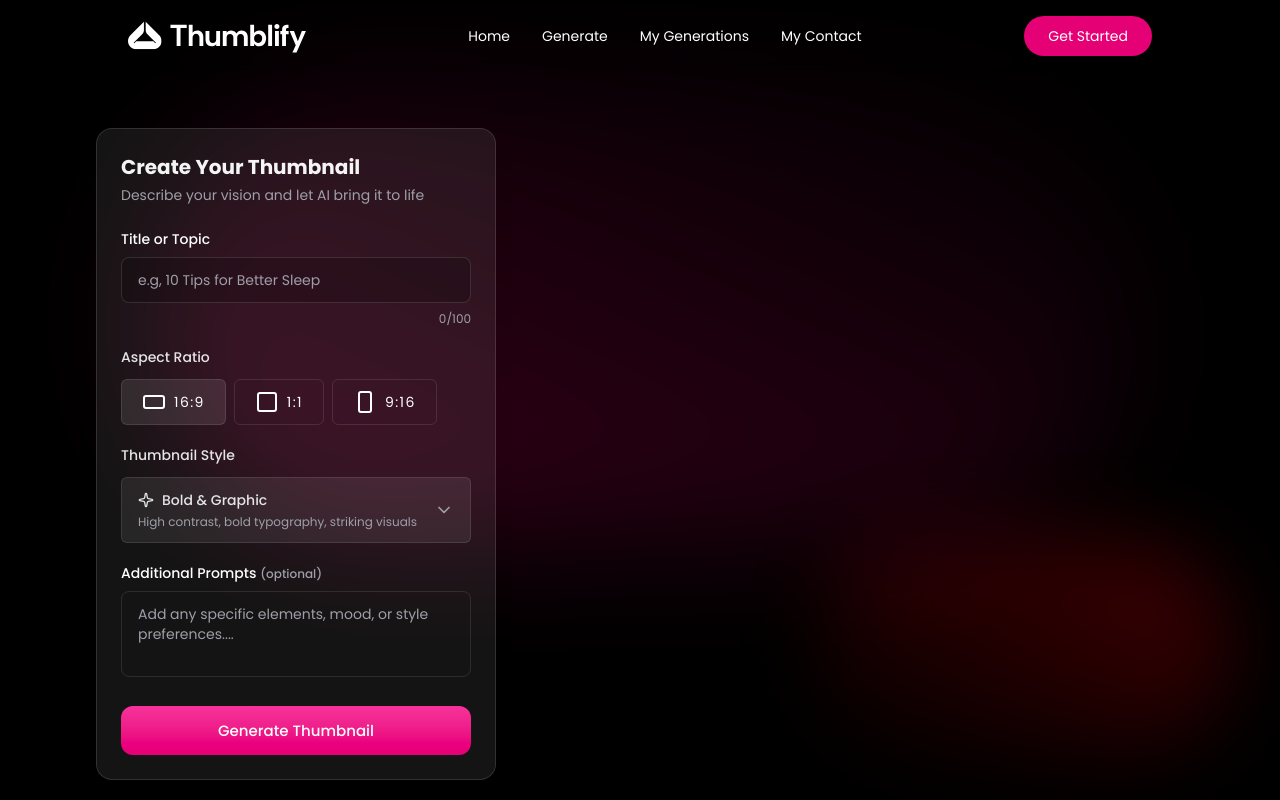
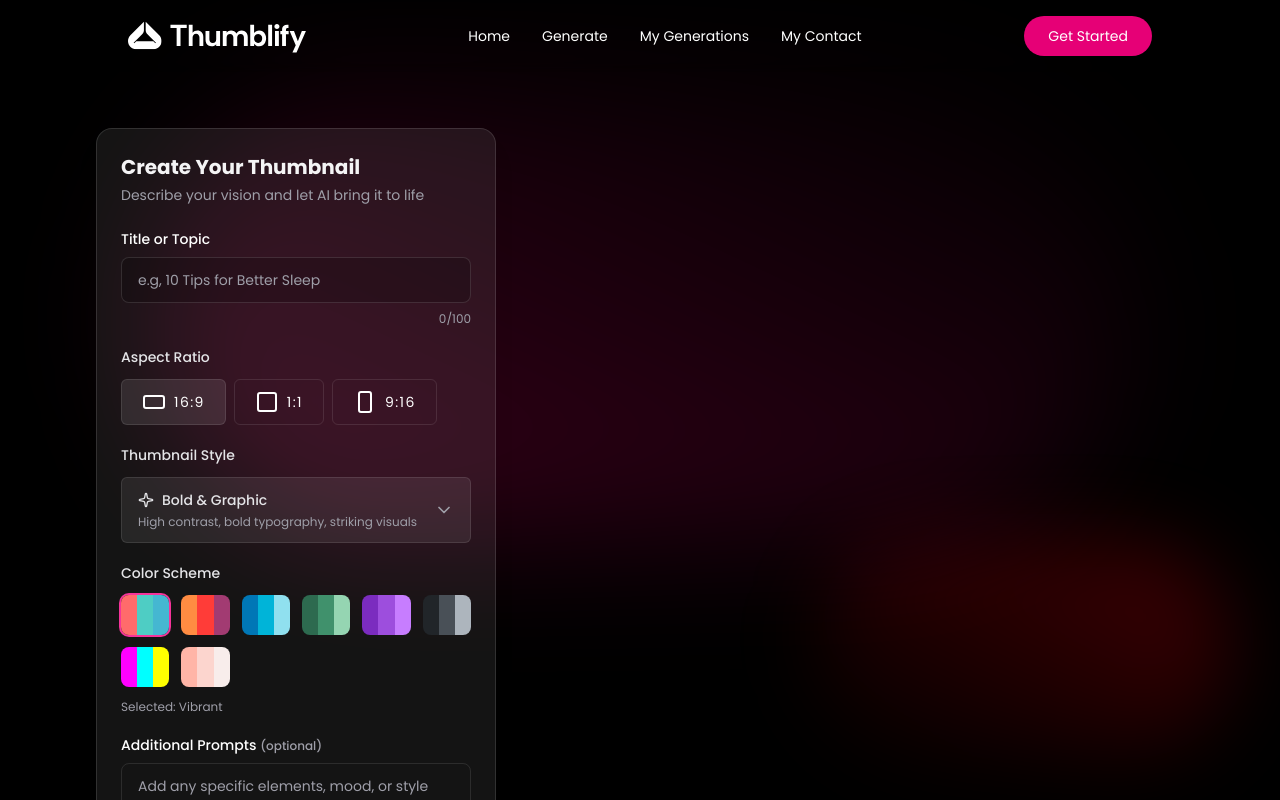
Before and after one commit to omerali6093/AI-Thumbnail-Generator, a React (Vite) app in the folder client/reactjs/: page /generate in a window 1280 px wide. Shown: the top 800 px of the page. Built offline with nearby package versions, Linux system fonts and the light colour scheme.

Commit message:
feat: completed left side panel

```diff
--- /dev/null
+++ b/client/reactjs/src/components/ColorSchemeSelector.tsx
@@ -0,0 +1,31 @@
+
+import { colorSchemes } from "../assets/assets"
+
+
+const ColorSchemeSelector = ({value, onChange}: {value: string; onChange: (color: string ) => void}) => {
+
+    return (
+      <div className="space-y-3">
+        <label className="block text-sm font-medium text-zinc-200">Color Scheme</label>
+
+        <div className="grid grid-cols-6 gap-3">
+          {colorSchemes.map((scheme) => (
+            <button key={scheme.id}
+            onClick={() => onChange(scheme.id)}
+            className={`relative rounded-lg transition-all
+            ${value === scheme.id && 'ring-2 ring-pink-500'}`}
+            title={scheme.name}>
+              <div className="flex h-10 rounded-lg overflow-hidden">
+                {scheme.colors.map((color, i) => (
+                  <div key={i} className="flex-1 " style={{backgroundColor: color}} />
+                ))}
+              </div>
+            </button>
+          ))}
+        </div>
+        <p className="text-xs text-zinc-400">Selected: {colorSchemes.find((s) => s.id === value)?.name}</p>
+      </div>
+    )
+}
+
+export default ColorSchemeSelector
--- a/client/reactjs/src/pages/GeneratePage.tsx
+++ b/client/reactjs/src/pages/GeneratePage.tsx
@@ -4,6 +4,7 @@ import { colorSchemes, type AspectRatio, type IThumbnail, type ThumbnailStyle }
 import SoftBackDrop from "../components/SoftBackDrop";
 import AspectRatioSelector from "../components/AspectRatioSelector";
 import StyleSelector from "../components/StyleSelector";
+import ColorSchemeSelector from "../components/ColorSchemeSelector";
 
 
 function GeneratePage() {
@@ -68,6 +69,9 @@ function GeneratePage() {
 
 
                                     {/* ColorSchemeSelector */}
+                                    <ColorSchemeSelector
+                                    value={colorSchemeId}
+                                    onChange={setColorSchemeId}/>
 
                                     {/* DETAILS */}
                                     <div className="space-y-2">
```
